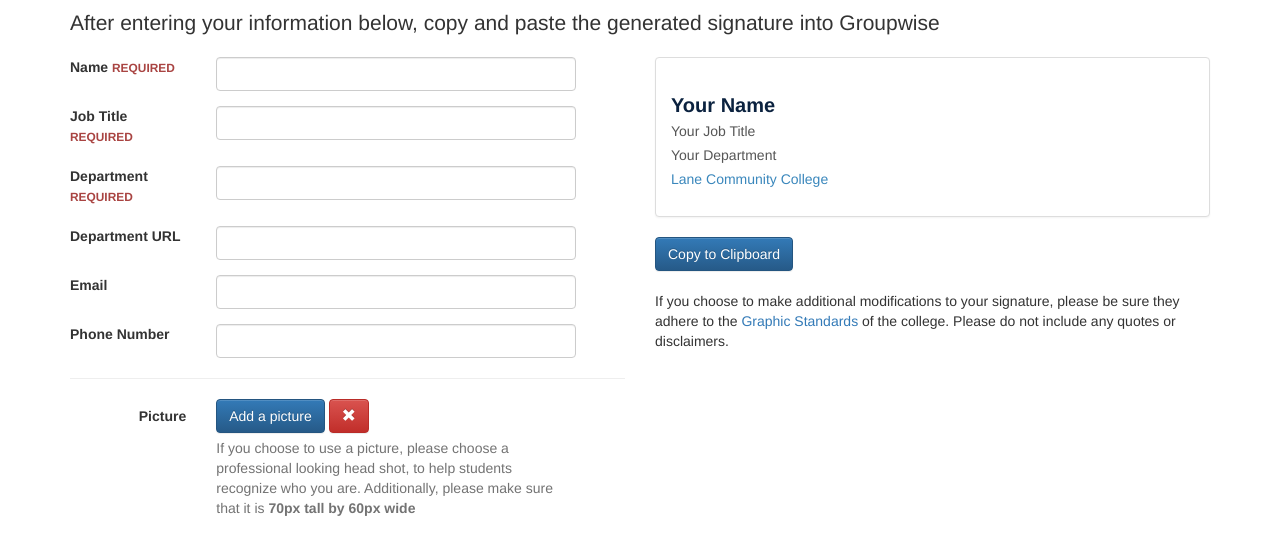
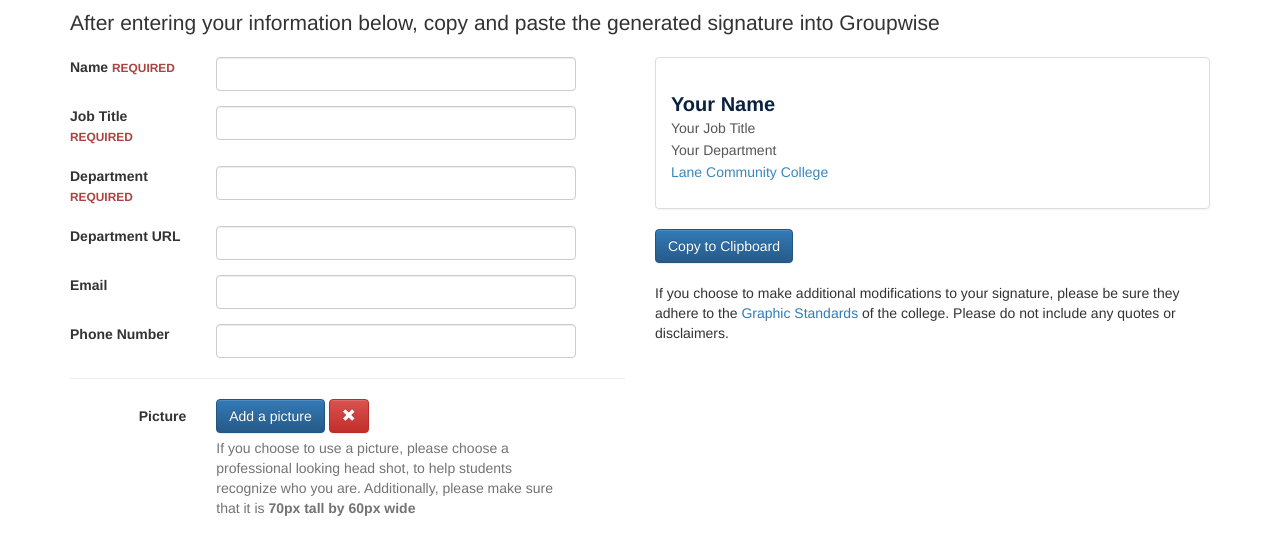
Before and after one commit to LaneCommunityCollege/jquery-signature, a plain HTML site: page index.html in a window 1280 px wide. Shown: the part 376-919 px from the top of the page. Drawn offline with nearby package versions, Linux system fonts and the light colour scheme.

Commit message:
switch big p to table rows

```diff
--- a/index.html
+++ b/index.html
@@ -112,23 +112,37 @@
 					<div class="panel panel-default">
 						<h2 class="sr-only">Copy your signature from below</h2>
 					  <div id="signature" class="panel-body">
-					    <table border="0" style="border-collapse:collapse;border:0;color:#000000;width:100%" cellpadding="0" cellspacing="0">
+					    <table border="0" style="border-collapse:collapse;border:0;color:#000000;width:100%;font-family: Helvetica, Arial, sans-serif; font-size: 14px; line-height: 22px; color: rgb(33, 33, 33); margin-bottom: 10px;margin-top: 20px;" cellpadding="0" cellspacing="0">
 								<tr>
-									<td style="padding-top:8px;width:0">
+									<td style="padding-top:2px;width:0" rowspan="5">
 										<img src="" height="80px" width="80px" alt ="" style="display:none">
 									</td>
 									<td>
-										<p style="font-family: Helvetica, Arial, sans-serif; font-size: 14px; line-height: 24px; color: rgb(33, 33, 33); margin-bottom: 10px;margin-top: 20px;">
-											<span style="font-size: 15pt; font-weight: bold; color: #0b223f; display: inline;" class="field name">Your Name</span><br>
-											<span style="color: #565656; display: inline;" class="field title">Your Job Title</span><br>
-											<span style="color: #565656; display: inline;" class="field department">Your Department</span><br>
-                      <a href="http://www.lanecc.edu" style="color: #3a87bc; text-decoration: none; display: inline;">Lane Community College</a><br>
-											<span style="color: #565656 !important; display: inline;" class="field email"></span>
-											<span class="mid" style="display:none"> | </span>
-											<span style="color: #565656 !important; display: inline;" class="field phone"></span>
-										</p>
-									</td>
-								</tr>
+                    <span style="font-size: 20px; font-weight: bold; color: #0b223f; display: inline;" class="field name">Your Name</span><br>
+                  </td>
+                </tr>
+                <tr>
+                  <td>
+                    <span style="color: #565656; display: inline;" class="field title">Your Job Title</span>
+                  </td>
+                </tr>
+                <tr>
+                  <td>
+                    <span style="color: #565656; display: inline;" class="field department">Your Department</span>
+                  </td>
+                </tr>
+                <tr>
+                  <td>
+                    <a href="http://www.lanecc.edu" style="color: #3a87bc; text-decoration: none; display: inline;">Lane Community College</a>
+                  </td>
+                </tr>
+                <tr>
+                  <td>
+                      <span style="color: #565656 !important; display: inline;" class="field email"></span>
+                      <span class="mid" style="display:none"> | </span>
+                      <span style="color: #565656 !important; display: inline;" class="field phone"></span>
+                  </td>
+                </tr>
 							</table>
 					  </div>
 					</div>
```
